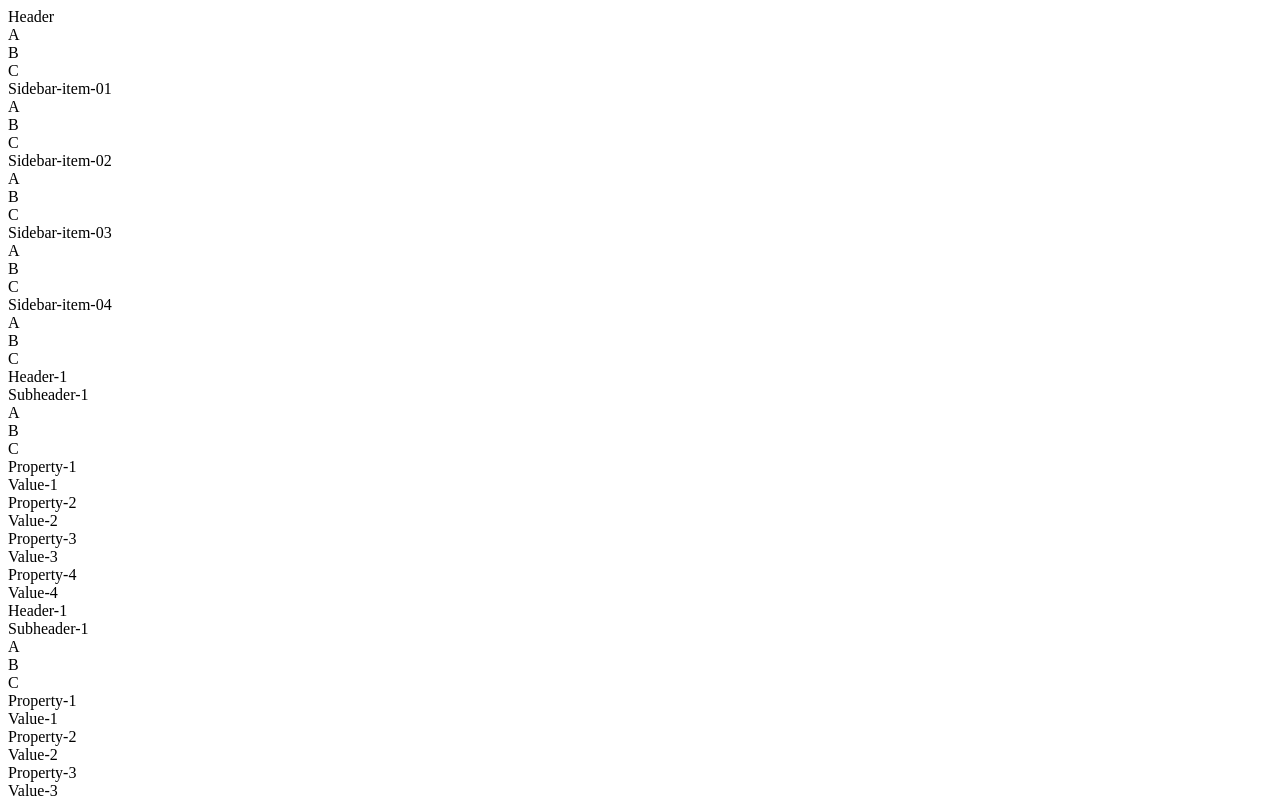
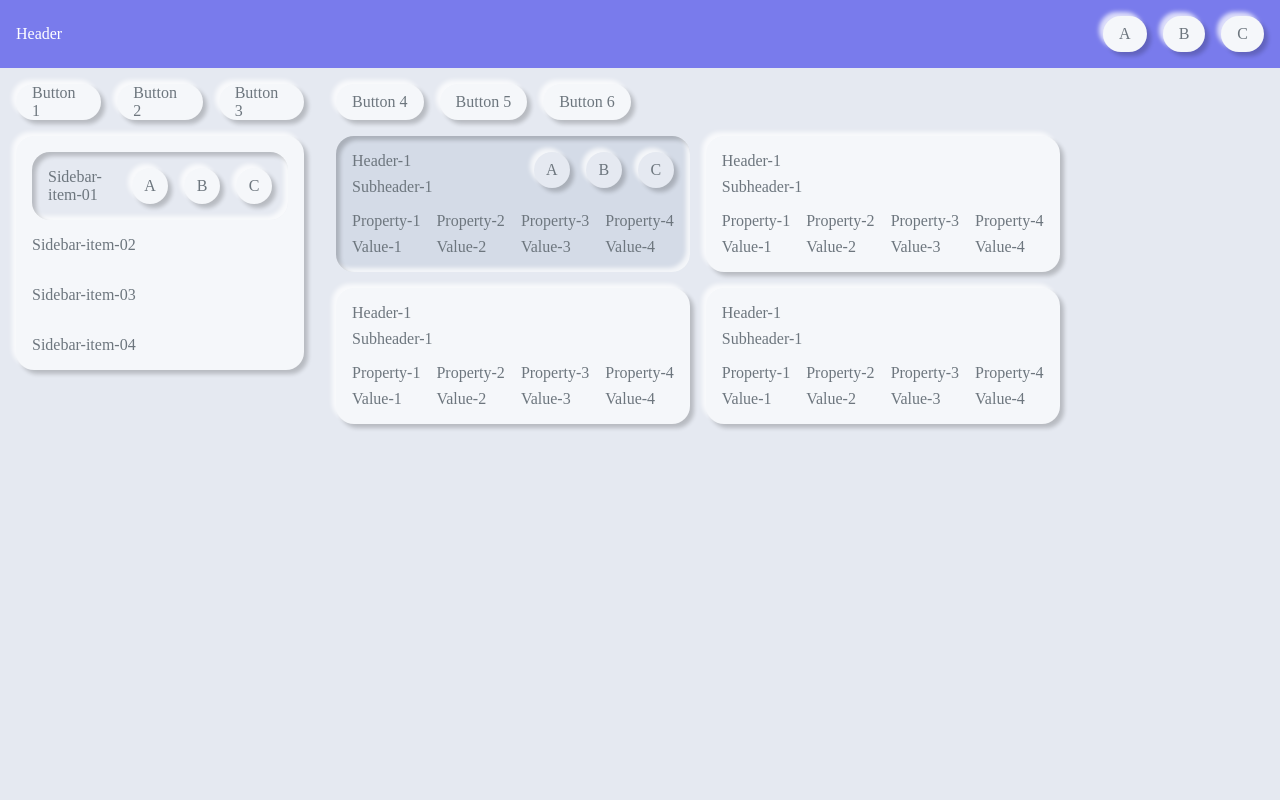
Before and after one commit to Archinsk/81_custom_css_variables, a React (Create React App) app: page / in a window 1280 px wide. Shown: the top 800 px of the page. Built offline with nearby package versions, Linux system fonts and the light colour scheme.

Commit message:
neumorphism in progress

```diff
--- a/public/index.html
+++ b/public/index.html
@@ -1,5 +1,5 @@
 <!doctype html>
-<html lang="en">
+<html lang="en" data-theme="neumorphism">
   <head>
     <meta charset="utf-8" />
     <link rel="icon" href="%PUBLIC_URL%/favicon.ico" />
--- a/src/App.js
+++ b/src/App.js
@@ -2,7 +2,7 @@ import "./App.css";
 
 function App() {
   return (
-    <div className="App">
+    <div className="app">
       <div class="header">
         <div class="header-text">Header</div>
         <div class="buttons-group">
@@ -12,6 +12,12 @@ function App() {
         </div>
       </div>
       <div class="main">
+        <div class="sidebar-container">
+          <div class="buttons-group">
+            <div class="button">Button 1</div>
+            <div class="button">Button 2</div>
+            <div class="button">Button 3</div>
+          </div>
           <div class="sidebar">
             <div class="sidebar-item active">
               <div class="sidebar-item-text">Sidebar-item-01</div>
@@ -45,6 +51,13 @@ function App() {
                 <div class="button">C</div>
               </div>
             </div>
+          </div>
+        </div>
+        <div class="card-list-container">
+          <div class="buttons-group">
+            <div class="button">Button 4</div>
+            <div class="button">Button 5</div>
+            <div class="button">Button 6</div>
           </div>
           <div class="card-list">
             <div class="card active">
@@ -174,6 +187,7 @@ function App() {
           </div>
         </div>
       </div>
+    </div>
   );
 }
 
--- a/src/default-styles.scss
+++ b/src/default-styles.scss
@@ -0,0 +1,169 @@
+// В этом файле желательно избегать глубокой вложенности, чтобы не присваивать свойствам высокий приоритет
+
+:root {
+  --body-bg-hue: 0;
+  --body-bg-saturation: 0%;
+  --body-bg-lightness: 70%;
+  --body-hue: 0;
+  --body-saturation: 0%;
+  --body-lightness: 50%;
+  --gap: 1rem;
+  --padding: 1rem;
+  --margin: 1rem;
+  --button-heihgt: 2.25rem;
+
+  --body-bg-color: hsl(
+    var(--body-bg-hue),
+    var(--body-bg-saturation),
+    var(--body-bg-lightness)
+  );
+
+  --body-color: hsl(
+    var(--body-hue),
+    var(--body-saturation),
+    var(--body-lightness)
+  );
+
+  --base-bg-color: hsla(
+    var(--body-bg-hue),
+    var(--body-bg-saturation),
+    calc(var(--body-bg-lightness) + 10%),
+    1
+  );
+
+  --button-bg-color: hsla(
+    var(--body-bg-hue),
+    var(--body-bg-saturation),
+    calc(var(--body-bg-lightness) + 20%),
+    1
+  );
+
+  --active-bg-color: hsla(
+    var(--body-bg-hue),
+    var(--body-bg-saturation),
+    calc(var(--body-bg-lightness) - 10%),
+    1
+  );
+}
+
+* {
+  box-sizing: border-box;
+}
+
+body {
+  margin: 0;
+  background-color: var(--body-bg-color);
+  color: var(--body-color);
+}
+
+.header {
+  display: flex;
+  justify-content: space-between;
+  align-items: center;
+  background-color: var(--base-bg-color);
+  padding: var(--padding);
+
+  .buttons-group {
+    margin-left: var(--margin);
+  }
+}
+
+.main {
+  width: 100%;
+  display: flex;
+}
+
+.sidebar-container {
+  min-width: 25%;
+  padding: var(--margin);
+
+  & > .buttons-group {
+    justify-content: end;
+    margin-bottom: var(--margin);
+  }
+}
+
+.sidebar {
+  display: flex;
+  flex-direction: column;
+  gap: var(--gap);
+}
+
+.sidebar-item {
+  display: flex;
+  justify-content: space-between;
+  background-color: var(--base-bg-color);
+  padding: var(--padding);
+
+  .buttons-group {
+    margin-left: var(--margin);
+  }
+
+  .button {
+    width: var(--button-heihgt);
+  }
+}
+
+.card-list-container {
+  padding: var(--margin);
+
+  & > .buttons-group {
+    margin-bottom: var(--margin);
+  }
+}
+
+.card-list {
+  display: flex;
+  flex-wrap: wrap;
+  align-content: flex-start;
+  gap: var(--gap);
+}
+
+.card {
+  display: flex;
+  flex-direction: column;
+  background-color: var(--base-bg-color);
+}
+
+.card-header {
+  display: flex;
+  justify-content: space-between;
+  padding: var(--padding);
+
+  .buttons-group {
+    margin-left: var(--margin);
+  }
+
+  .button {
+    width: var(--button-heihgt);
+  }
+}
+
+.card-body {
+  display: flex;
+  flex-wrap: wrap;
+  gap: var(--gap);
+  padding: var(--padding);
+}
+
+.item-property-name {
+  margin-bottom: var(--margin);
+}
+
+.active {
+  background-color: var(--active-bg-color);
+}
+
+.buttons-group {
+  display: flex;
+  gap: var(--gap);
+}
+
+.button {
+  display: flex;
+  justify-content: center;
+  align-items: center;
+  padding: var(--padding);
+  background-color: var(--button-bg-color);
+  height: var(--button-heihgt);
+}
--- a/src/index.js
+++ b/src/index.js
@@ -3,6 +3,7 @@ import ReactDOM from "react-dom/client";
 import { BrowserRouter } from "react-router-dom";
 import "./index.css";
 import App from "./App";
+// Стили тем должны импортироваться после стилей приложения и его компонентов, чтобы переопределять значения переменных
 import "./default-styles.scss";
 import "./neumorphism-theme.scss";
 import "./glassmorphism-theme.scss";
--- a/src/neumorphism-theme.scss
+++ b/src/neumorphism-theme.scss
@@ -0,0 +1,160 @@
+[data-theme="neumorphism"] {
+  --body-bg-hue: 220;
+  --body-bg-saturation: 29%;
+  --body-bg-lightness: 92%;
+  --body-hue: 208;
+  --body-saturation: 7%;
+  --body-lightness: 46%;
+  --level-lightness-offset: 5%;
+  --accent-bg-hue: 239;
+  --accent-bg-saturation: 75%;
+  --accent-bg-lightness: 70%;
+  --accent-bg-opacity: 1;
+  --border-radius: 1.125rem;
+  --shadow-size: 0.25rem;
+  --shadow-blur: 0.25rem;
+  --shadow-spread: 0rem;
+  --shadow-opacity: 0.2;
+  --light-opacity: 0.75;
+
+  --base-bg-color: hsl(
+    var(--body-bg-hue),
+    var(--body-bg-saturation),
+    calc(var(--body-bg-lightness) + var(--level-lightness-offset))
+  );
+
+  --active-bg-color: hsl(
+    var(--body-bg-hue),
+    var(--body-bg-saturation),
+    calc(var(--body-bg-lightness) - var(--level-lightness-offset))
+  );
+
+  --accent-bg-color: hsla(
+    var(--accent-bg-hue),
+    var(--accent-bg-saturation),
+    var(--accent-bg-lightness),
+    var(--accent-bg-opacity)
+  );
+
+  --accent-color: hsl(0, 0%, 100%);
+
+  --upper-level-bg-color: hsl(
+    var(--body-bg-hue),
+    var(--body-bg-saturation),
+    calc(var(--body-bg-lightness) + var(--level-lightness-offset))
+  );
+
+  --lower-level-bg-color: hsl(
+    var(--body-bg-hue),
+    var(--body-bg-saturation),
+    calc(var(--body-bg-lightness) - var(--level-lightness-offset))
+  );
+
+  --outer-shadow: var(--shadow-size) var(--shadow-size) var(--shadow-blur)
+    var(--shadow-spread) hsla(0, 0%, 0%, var(--shadow-opacity));
+  --inner-shadow: inset var(--shadow-size) var(--shadow-size) var(--shadow-blur)
+    var(--shadow-spread) hsla(0, 0%, 0%, var(--shadow-opacity));
+  --outer-light: calc(-1 * var(--shadow-size)) calc(-1 * var(--shadow-size))
+    var(--shadow-blur) var(--shadow-spread)
+    hsla(0, 0%, 100%, var(--light-opacity));
+  --inner-light: inset calc(-1 * var(--shadow-size))
+    calc(-1 * var(--shadow-size)) var(--shadow-blur) var(--shadow-spread)
+    hsla(0, 0%, 100%, var(--light-opacity));
+  --extruded-shadow: var(--outer-light), var(--outer-shadow);
+  --intruded-shadow: var(--inner-shadow), var(--inner-light);
+
+  .header {
+    background-color: var(--accent-bg-color);
+    color: var(--accent-color);
+
+    .button {
+      background-color: var(--upper-level-bg-color);
+      color: var(--body-color);
+    }
+  }
+
+  .button {
+    border-radius: var(--border-radius);
+    box-shadow: var(--extruded-shadow);
+  }
+
+  .sidebar-container {
+    & > .buttons-group {
+      .button {
+        background-color: var(--base-bg-color);
+      }
+    }
+
+    .sidebar {
+      gap: 0;
+      background-color: var(--base-bg-color);
+      border-radius: var(--border-radius);
+      box-shadow: var(--extruded-shadow);
+
+      .sidebar-item {
+        background-color: transparent;
+
+        &.active {
+          background-color: var(--body-bg-color);
+          margin: var(--margin) var(--margin) 0;
+          border-radius: var(--border-radius);
+          box-shadow: var(--intruded-shadow);
+
+          .button {
+            background-color: var(--base-bg-color);
+          }
+        }
+
+        &:not(.active) {
+          background-color: none;
+
+          .buttons-group {
+            display: none;
+          }
+        }
+      }
+    }
+  }
+
+  .card-list-container {
+    & > .buttons-group {
+      .button {
+        background-color: var(--base-bg-color);
+      }
+    }
+
+    .card-list {
+      .card {
+        border-radius: var(--border-radius);
+
+        .item-property-name {
+          margin-bottom: calc(var(--margin) * 0.5);
+        }
+
+        .card-header {
+          padding-bottom: calc(var(--padding) * 0.5);
+        }
+
+        .card-body {
+          padding-top: calc(var(--padding) * 0.5);
+        }
+
+        &.active {
+          box-shadow: var(--intruded-shadow);
+
+          .button {
+            background-color: var(--body-bg-color);
+          }
+        }
+
+        &:not(.active) {
+          box-shadow: var(--extruded-shadow);
+
+          .buttons-group {
+            display: none;
+          }
+        }
+      }
+    }
+  }
+}
```
Lines whose indentation alone changed are shown as unchanged.
